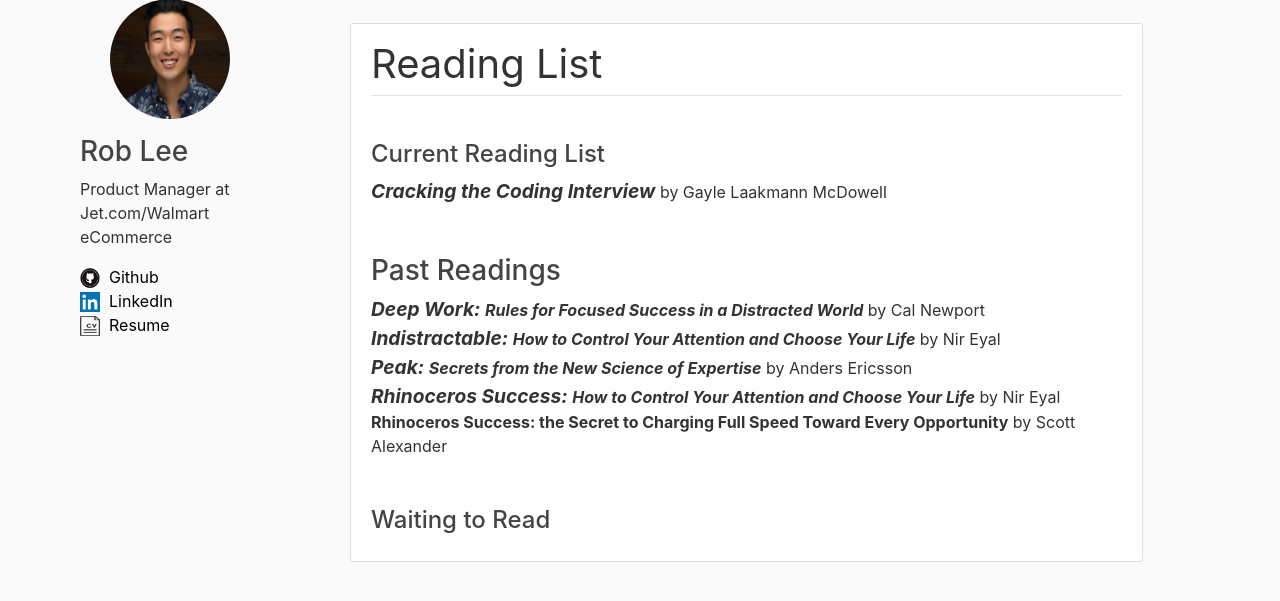
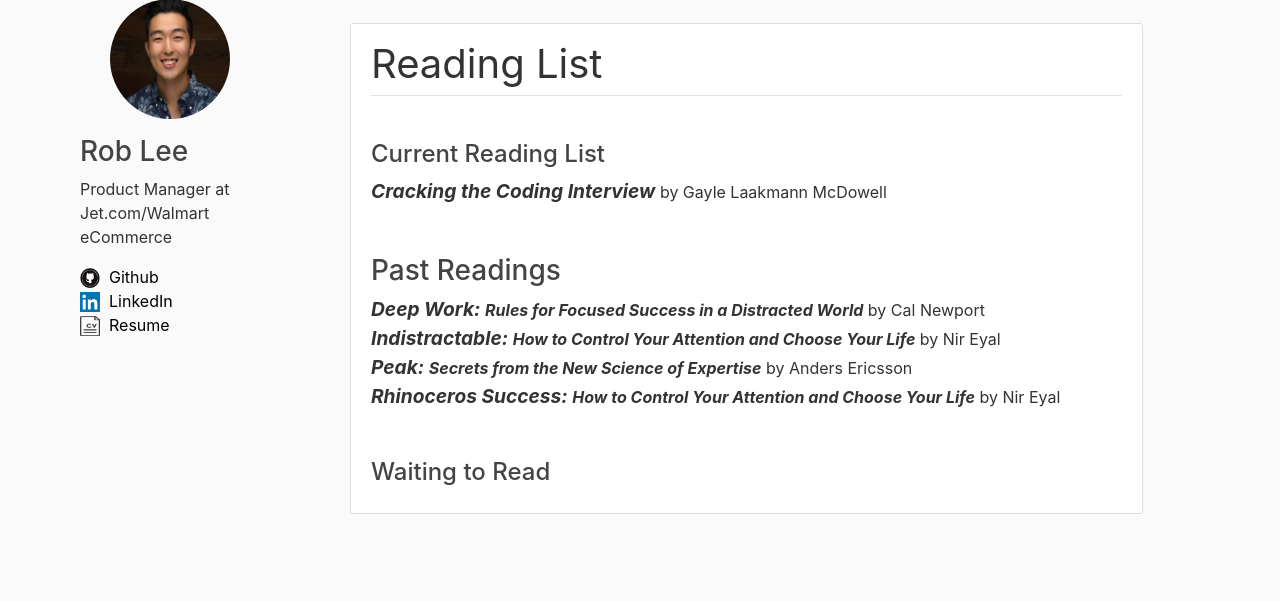
Before and after one commit to robshlee/django_blog, a Django app: page /readinglist/ in a window 1280 px wide. Shown: the part 129-730 px from the top of the page. Run offline with Django 3.2, Linux system fonts and the light colour scheme; some libraries are stand-ins or nearby versions.

Commit message:
daily commit

```diff
--- a/django_blog/blog/templates/blog/reading_list.html
+++ b/django_blog/blog/templates/blog/reading_list.html
@@ -20,8 +20,6 @@
                 <span class="book-title">Indistractable: </span><span class="book-detail">How to Control Your Attention and Choose Your Life</span> by Nir Eyal <br>
                 <span class="book-title">Peak: </span><span class="book-detail">Secrets from the New Science of Expertise</span> by Anders Ericsson <br>
                 <span class="book-title">Rhinoceros Success: </span><span class="book-detail">How to Control Your Attention and Choose Your Life</span> by Nir Eyal <br>
-
-                <b>Rhinoceros Success: the Secret to Charging Full Speed Toward Every Opportunity</b> by Scott Alexander <br>
                 <b></b>
             </div>
             <br><br>
```
Also changed, not shown: django_blog/requirements.txt (added).
